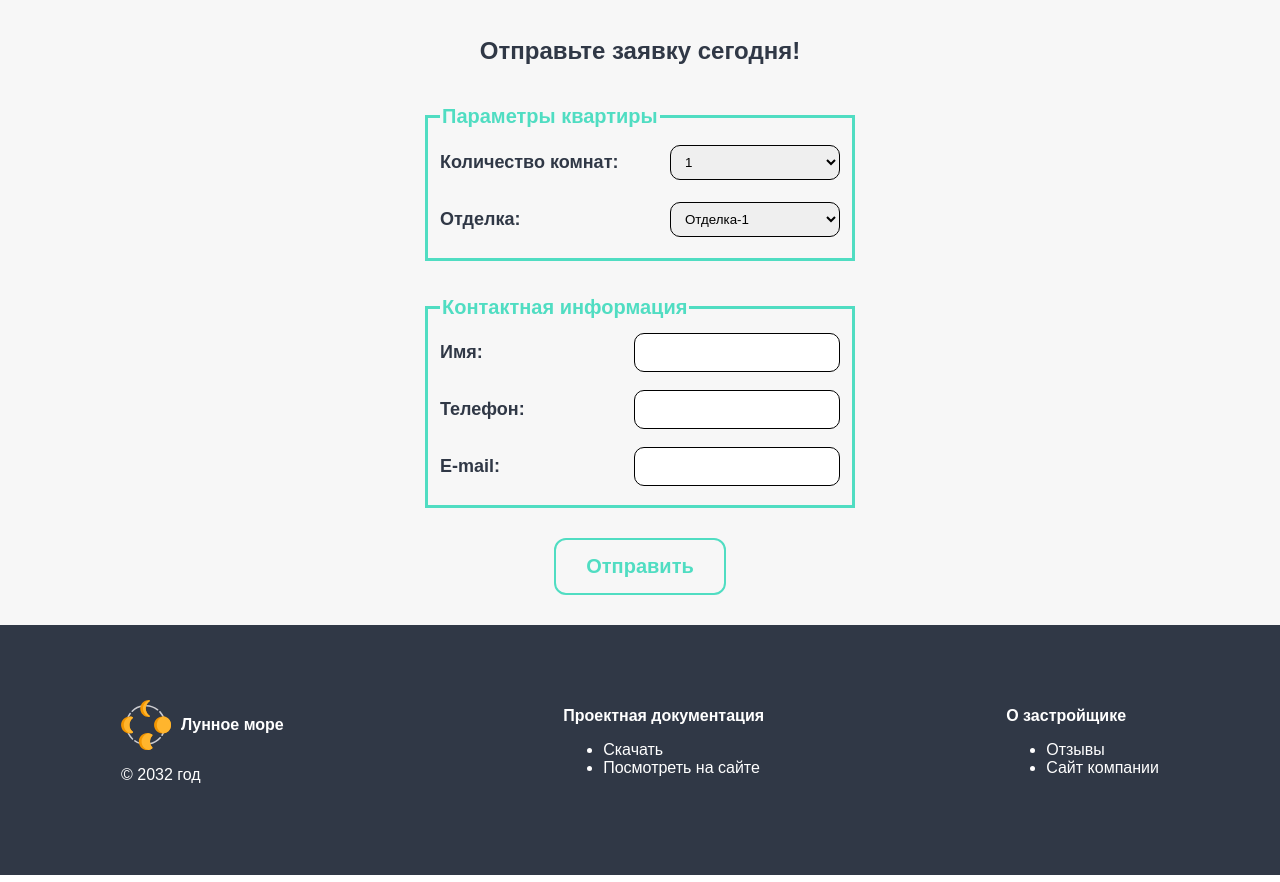
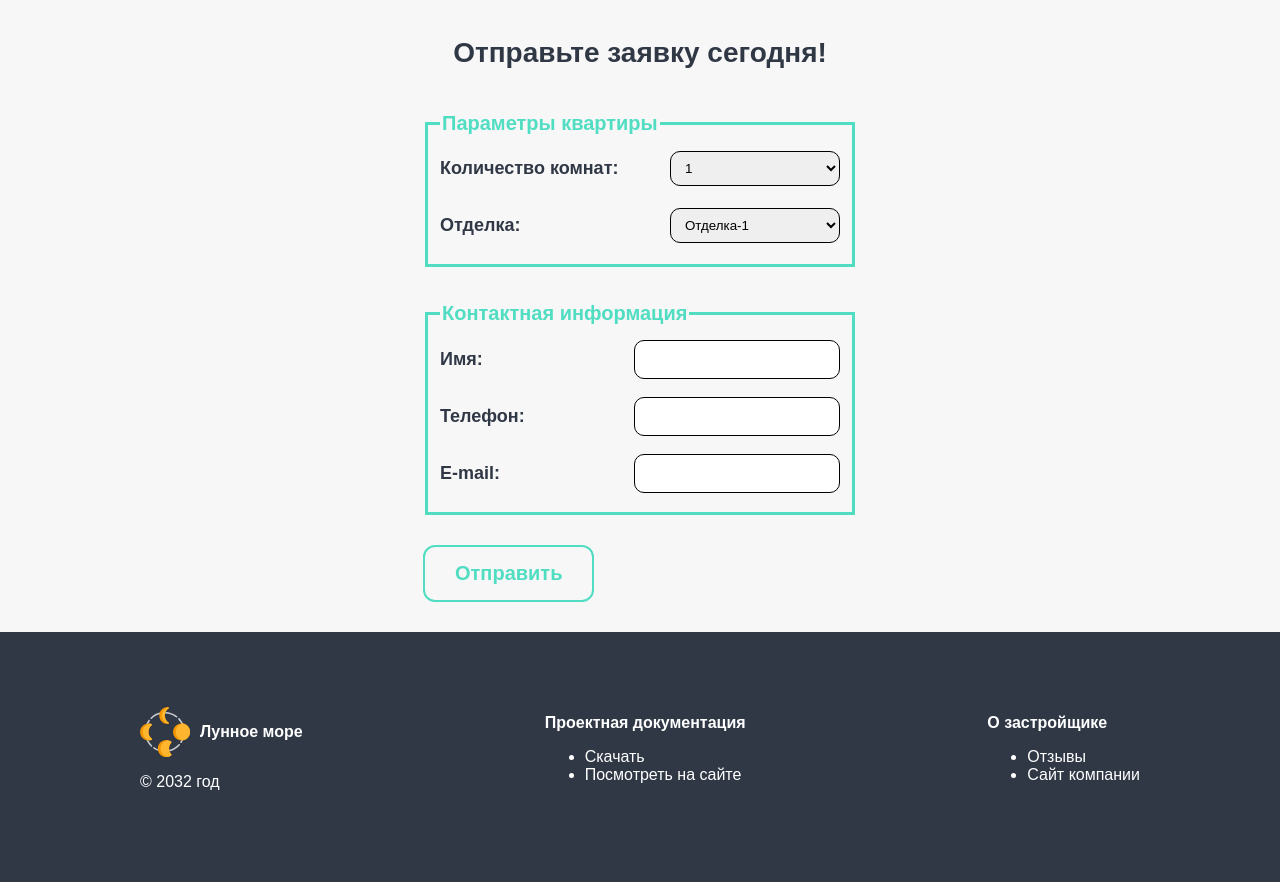
Before and after one commit to igor2333/layout-designer-project-lvl1, a plain HTML site: page index.html in a window 1280 px wide. Shown: the part 1258-2140 px from the top of the page. Drawn offline with Linux system fonts and the light colour scheme.

Commit message:
update10

```diff
--- a/index.html
+++ b/index.html
@@ -17,13 +17,17 @@
         <nav class="bg-white ds-inblock">
           <ul class="ul ds-flex">
             <li class="li al-it-center ds-inblock ds-flex">
-              <a class="a-color" href="#advantages">Преимущества</a>
+              <a class="a-color" href="#advantages"
+                ><strong>Преимущества</strong></a
+              >
             </li>
             <li class="li al-it-center ds-inblock ds-flex">
-              <a class="a-color" href="#about">О ЖК</a>
+              <a class="a-color" href="#about"><strong>О ЖК</strong></a>
             </li>
             <li class="li al-it-center ds-inblock ds-flex">
-              <a class="a-color" href="#place-for-relax">Место для отдыха</a>
+              <a class="a-color" href="#place-for-relax"
+                ><strong>Место для отдыха</strong></a
+              >
             </li>
           </ul>
         </nav>
@@ -154,7 +158,8 @@
     </main>
 
     <footer class="main-footer">
-      <div class="footer-block-1">
+      <div class="footer-wrapper">
+        <div class="img-footer">
           <img class="footer-logo" src="images/logo.svg" alt="logo" />
           <strong>Лунное море</strong>
           <p>© 2032 год</p>
@@ -173,6 +178,7 @@
             <li>Сайт компании</li>
           </ul>
         </div>
+      </div>
     </footer>
   </body>
 </html>
--- a/styles/style.css
+++ b/styles/style.css
@@ -5,6 +5,10 @@ body {
   margin: 0;
   background-color: white;
   /* padding-top: 60px;  */
+}
+
+h2 {
+  font-size: 28px;
 }
 
 a {
@@ -124,7 +128,7 @@ a {
 }
 
 .inline-container {
-  flex-basis: 300px;
+  flex-basis: 350px;
   padding: 20px;
   box-sizing: border-box;
 }
@@ -168,6 +172,8 @@ a {
 
 .bg-form {
   background: #f7f7f7;
+  display: flex;
+  justify-content: center;
   width: 100%;
 }
 
@@ -184,7 +190,6 @@ a {
 
 .main-form {
   display: flex;
-  justify-content: center;
   margin-top: 20px;
 }
 
@@ -232,7 +237,7 @@ a {
 
 .main-form-1 {
   display: flex;
-  align-items: center;
+  align-items: flex-start;
   margin-top: 35px;
   flex-direction: column;
 }
@@ -249,24 +254,34 @@ a {
 }
 
 .main-footer {
+  background: #303846;
+  width: 100%;
+  height: 250px;
   display: flex;
-  background: #303846;
   justify-content: space-around;
   align-items: center;
-  width: 100%;
-  height: 250px;
-  color: white;
 }
 
-.footer-block-1 {
+.footer-wrapper {
   display: flex;
+  justify-content: space-between;
   align-items: center;
-  width: 200px;
-  flex-wrap: wrap;
+  max-width: 1000px;
+  margin: 0 auto;
+  color: white;
+  width: 1000px;
 }
 
 .footer-logo {
   width: 50px;
   height: 50px;
+  display: flex;
   padding-right: 10px;
 }
+
+.img-footer {
+  display: flex;
+  align-items: center;
+  flex-wrap: wrap;
+  width: 163px;
+}
```
Lines whose indentation alone changed are shown as unchanged.
